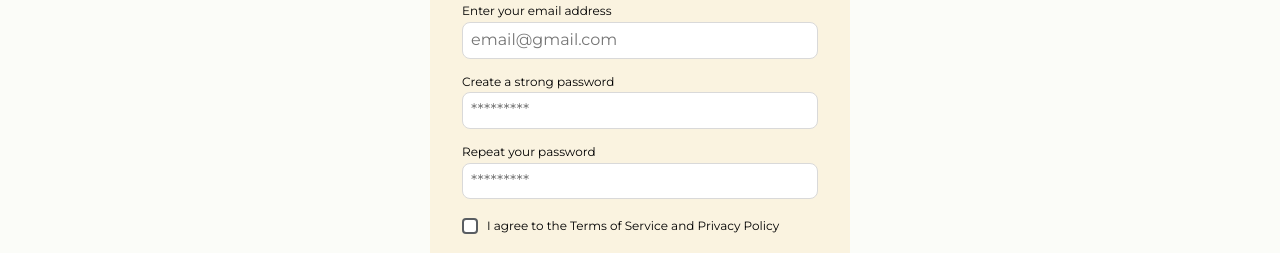
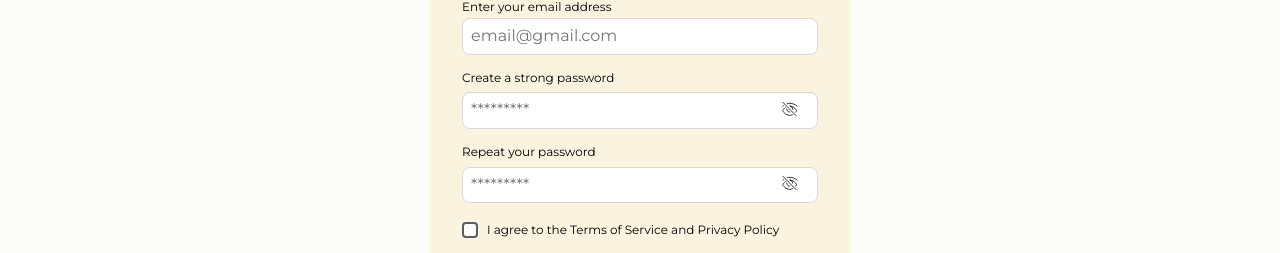
Before and after one commit to t-matveentsev/project_Lucky7_front, a React (Vite) app: page /auth/register in a window 1280 px wide. Shown: the part 424-677 px from the top of the page. Built offline with nearby package versions, Linux system fonts and the light colour scheme.

Commit message:
Styles for LoginForm + RegistrationForm:icons

```diff
--- a/src/components/LoginForm/LoginForm.module.css
+++ b/src/components/LoginForm/LoginForm.module.css
@@ -94,6 +94,42 @@ margin-top: 20px;
   margin-top: 4px;
 }
 
+.passwordWrapper {
+  position: relative;
+  margin-top: 4px;
+}
+.togglePassword {
+  position: absolute;
+  right: 8px;
+  top: 50%;
+  transform: translateY(-50%);
+  background: none;
+  border: none;
+  color: #9b6c43;
+  font-size: 12px;
+  font-weight: 600;
+  cursor: pointer;
+  padding: 4px 8px;
+  border-radius: 4px;
+  transition: all 0.3s ease;
+  z-index: 1;
+}
+
+.toggleIcon {
+  display: flex;
+  justify-content: center;
+  width: 24px;
+  height: 24px;
+  padding: 4px;
+  stroke: #000000;
+  fill: none;
+  overflow: visible;
+}
+
+.togglePassword:hover .toggleIcon {
+  stroke: #6d554b;
+}
+
 @media (max-width: 768px) {
   .formWrapper {
     padding: 30px;
--- a/src/components/RegistrationForm/RegistrationForm.jsx
+++ b/src/components/RegistrationForm/RegistrationForm.jsx
@@ -1,4 +1,4 @@
-import React, { useState } from 'react';
+import React, { useEffect, useState } from 'react';
 import { Formik, Form, Field, ErrorMessage } from 'formik';
 import { useDispatch } from 'react-redux';
 import { registerThunk } from '../../redux/auth/operation';
@@ -10,7 +10,22 @@ const RegistrationForm = () => {
   const dispatch = useDispatch();
   const navigate = useNavigate();
   const [serverError, setServerError] = useState(null);
+  const [showPassword, setShowPassword] = useState(false);
+  const [showConfirmPassword, setShowConfirmPassword] = useState(false);
+  const [screenSize, setScreenSize] = useState(getScreenSize());
 
+   function getScreenSize() {
+    const width = window.innerWidth;
+    if (width >= 1024) return 'desk';
+    if (width >= 768) return 'tablet';
+    return 'mob';
+  }
+
+  useEffect(() => {
+    const handleResize = () => setScreenSize(getScreenSize());
+    window.addEventListener('resize', handleResize);
+    return () => window.removeEventListener('resize', handleResize);
+  }, []);
   const initialValues = {
     name: '',
     email: '',
@@ -32,7 +47,13 @@ const RegistrationForm = () => {
       setSubmitting(false);
     }
   };
-
+  const togglePasswordVisibility = () => setShowPassword(!showPassword);
+  const toggleConfirmPasswordVisibility = () =>
+    setShowConfirmPassword(!showConfirmPassword);
+  const getVisibilityIcon = isVisible =>
+    `${
+      isVisible ? 'icon-pwd-visiability' : 'icon-pwd-visiability-none'
+    }-${screenSize}`;
   return (
     <div className={s.backdrop}>
       <div className={s.menu}>
@@ -89,15 +110,36 @@ const RegistrationForm = () => {
               <div className={s.fieldBlock}>
                 <label htmlFor="password" className={s.label}>
                   Create a strong password
+                  <div className={s.passwordWrapper}>
                     <Field
                       id="password"
                       name="password"
-                    type="password"
+                      type={showPassword ? 'text' : 'password'}
                       placeholder="*********"
                       className={
-                      touched.password && errors.password ? s.invalid : s.input
+                        touched.password && errors.password
+                          ? s.invalid
+                          : s.input
                       }
                     />
+                    <button
+                      type="button"
+                      className={s.togglePassword}
+                      data-visible={showPassword}
+                      onClick={togglePasswordVisibility}
+                      aria-label={
+                        showPassword ? 'Hide password' : 'Show password'
+                      }
+                    >
+                      <svg className={s.toggleIcon}>
+                        <use
+                          href={`/public/icons/icons.svg#${getVisibilityIcon(
+                            showPassword
+                          )}`}
+                        />
+                      </svg>
+                    </button>
+                  </div>
                   <ErrorMessage
                     name="password"
                     component="div"
@@ -109,10 +151,11 @@ const RegistrationForm = () => {
               <div className={s.fieldBlock}>
                 <label htmlFor="confirmPassword" className={s.label}>
                   Repeat your password
+                  <div className={s.passwordWrapper}>
                     <Field
                       id="confirmPassword"
                       name="confirmPassword"
-                    type="password"
+                      type={showConfirmPassword ? 'text' : 'password'}
                       placeholder="*********"
                       className={
                         touched.confirmPassword && errors.confirmPassword
@@ -120,6 +163,24 @@ const RegistrationForm = () => {
                           : s.input
                       }
                     />
+                    <button
+                      type="button"
+                      className={s.togglePassword}
+                      data-visible={showConfirmPassword}
+                      onClick={toggleConfirmPasswordVisibility}
+                      aria-label={
+                        showConfirmPassword ? 'Hide password' : 'Show password'
+                      }
+                    >
+                      <svg className={s.toggleIcon}>
+                        <use
+                          href={`/public/icons/icons.svg#${getVisibilityIcon(
+                            showConfirmPassword
+                          )}`}
+                        />
+                      </svg>
+                    </button>
+                  </div>
                   <ErrorMessage
                     name="confirmPassword"
                     component="div"
@@ -137,7 +198,7 @@ const RegistrationForm = () => {
                 <span className={s.checkmark}>
                   {values.agree && (
                     <svg className={s.checkmarkIcon}>
-                      <use href="/icons.svg#icon-checkbox-privacy-mobile" />
+                      <use href="/public/icons/icons.svg#icon-checkbox-privacy-mobile" />
                     </svg>
                   )}
                 </span>
--- a/src/components/RegistrationForm/RegistrationForm.module.css
+++ b/src/components/RegistrationForm/RegistrationForm.module.css
@@ -31,7 +31,6 @@
   display: flex;
   flex-direction: column;
   gap: 16px;
-  /* padding: 20px 32px; */
 }
 
 .fieldBlock {
@@ -41,16 +40,17 @@
 
 input {
   width: 100%;
-  padding: 8px;
+  padding: 8px 40px 8px 8px;
   border: 1px solid #d9d9d9;
   border-radius: 8px;
   background-color: #ffffff;
   color: #9f9f9f;
   font-size: 1rem;
-  font-weight: 400px;
+  font-weight: 400;
   outline: none;
   transition: all 0.3s ease-in-out;
   margin-top: 4px;
+  box-sizing: border-box;
 }
 
 input:focus {
@@ -74,18 +74,16 @@ input:not(:placeholder-shown) {
   font-size: 12px;
   color: #000;
 }
-.checkmark{
+.checkmark {
   display: flex;
   align-items: center;
   justify-content: center;
   min-width: 16px;
   height: 16px;
-  border: 2px solid #595D62;
+  border: 2px solid #595d62;
   border-radius: 4px;
   cursor: pointer;
   background-color: #ffffff;
-
-
 }
 .labelChekbox {
   display: block;
@@ -104,8 +102,6 @@ input:not(:placeholder-shown) {
   background-color: #9b6c43;
 }
 .checkmarkIcon {
-  /* width: 9x;
-  height: 6px; */
   stroke: #fbfaf9;
   fill: none;
   margin: 5px 3.5px;
@@ -118,6 +114,43 @@ input:not(:placeholder-shown) {
 
   white-space: nowrap;
 }
+
+.passwordWrapper {
+  position: relative;
+  margin-top: 4px;
+}
+.togglePassword {
+  position: absolute;
+  right: 8px;
+  top: 50%;
+  transform: translateY(-50%);
+  background: none;
+  border: none;
+  color: #9b6c43;
+  font-size: 12px;
+  font-weight: 600;
+  cursor: pointer;
+  padding: 4px 8px;
+  border-radius: 4px;
+  transition: all 0.3s ease;
+  z-index: 1;
+}
+
+.toggleIcon {
+  display: flex;
+  justify-content: center;
+  width: 24px;
+  height: 24px;
+  padding: 4px;
+  stroke: #000000;
+  fill: none;
+  overflow: visible;
+}
+
+.togglePassword:hover .toggleIcon {
+  stroke: #6d554b;
+}
+
 .registerText {
   font-size: 14px;
   color: #000;
@@ -169,22 +202,13 @@ input:not(:placeholder-shown) {
   .title {
     font-size: 32px;
   }
-  /* .checkbox {
-    height: 16px;
-    width: 16px;
-  } */
   .checkmark {
     width: 16px;
     height: 16px;
   }
 
-  .checkmarkIcon {
-    /* width: 15.5x;
-  height: 9px; */
-  }
-
   .checkbox:checked + .checkmark .checkmarkIcon use {
-    href: url('/icons.svg#icon-checkbox-privacy-tablet');
+    href: url('/public/icons/icons.svg#icon-checkbox-privacy-tablet');
   }
 }
 
@@ -199,10 +223,10 @@ input:not(:placeholder-shown) {
 
   .checkmarkIcon {
     width: 18x;
-  height: 12px;
+    height: 12px;
   }
 
   .checkbox:checked + .checkmark .checkmarkIcon use {
-    href: url('/icons.svg#icon-checkbox-privacy-desk');
+    href: url('/public/icons/icons.svg#icon-checkbox-privacy-desk');
   }
 }
```
Also changed, not shown: src/components/LoginForm/LoginForm.jsx (+47 -15 lines), public/icons/icons.svg. Lines whose indentation alone changed are shown as unchanged.
